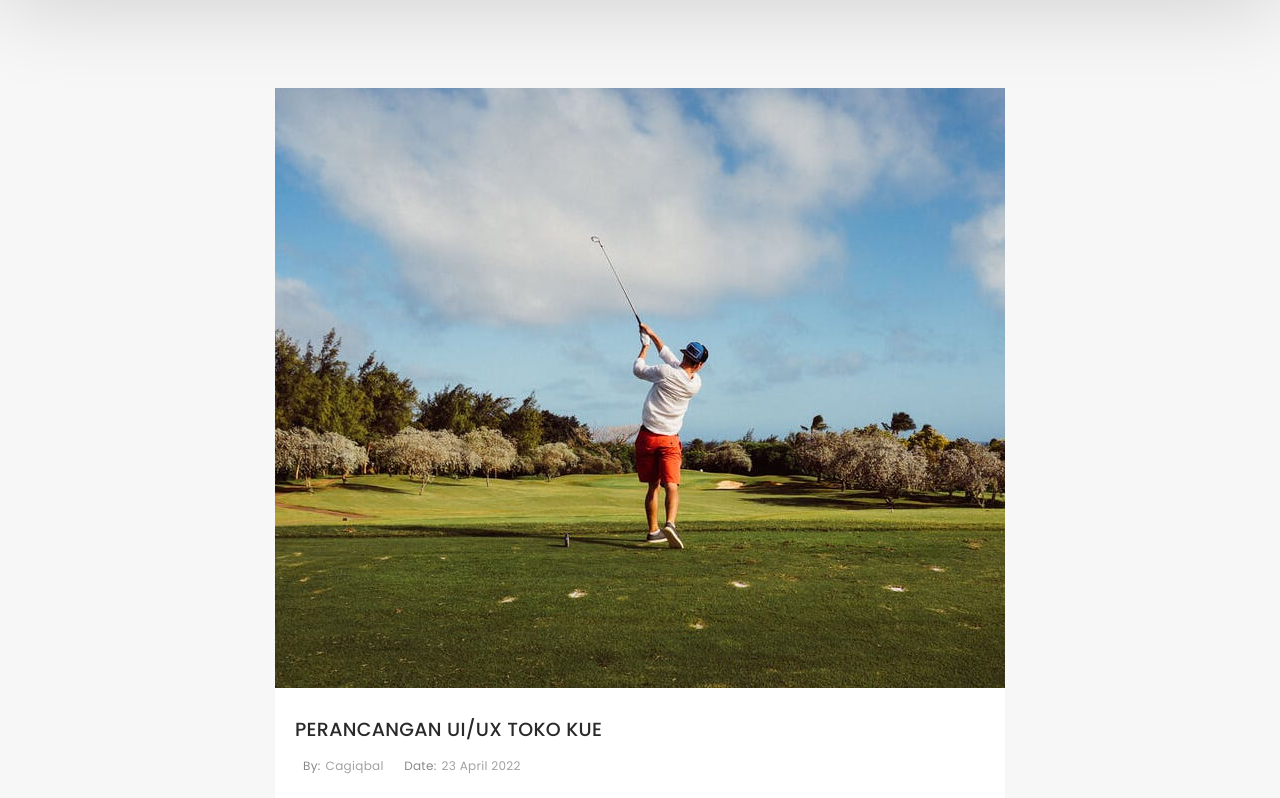
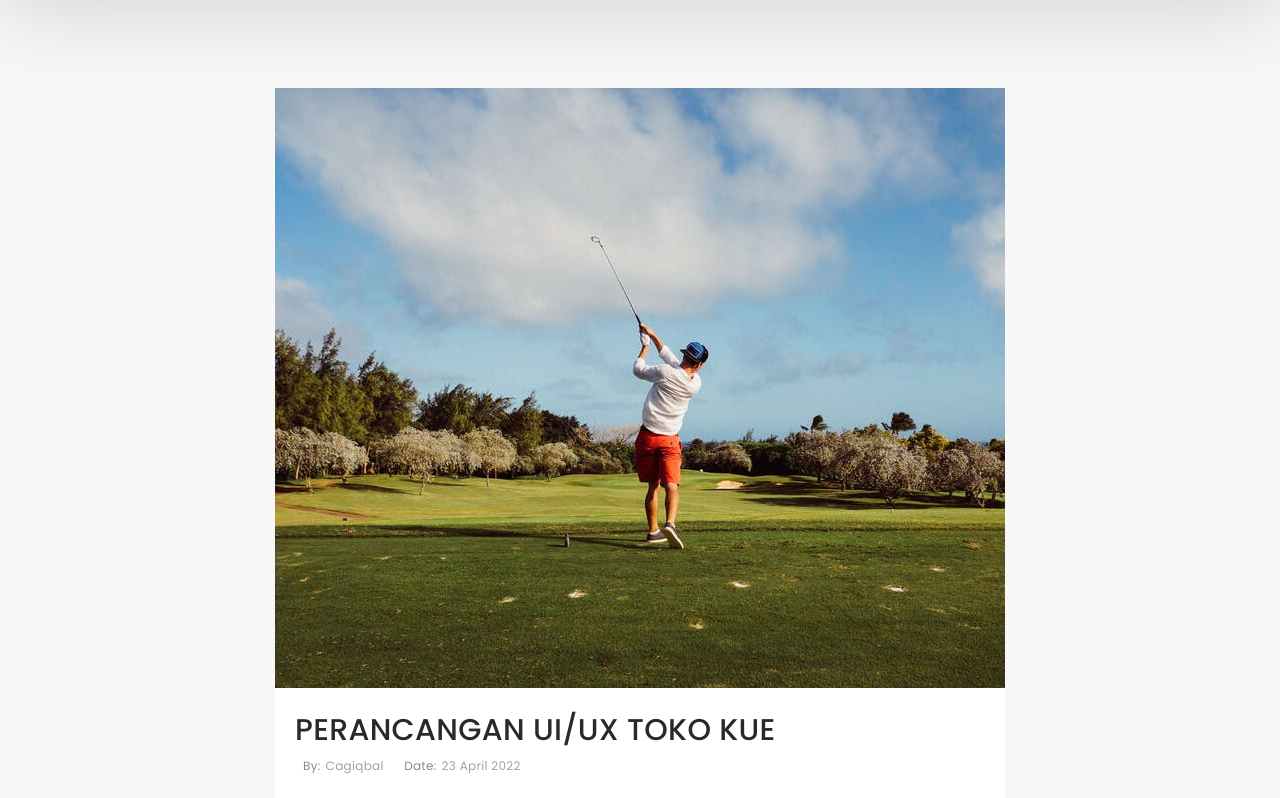
Before and after one commit to cagiqbal/cagiqbal, a plain HTML site: page blog-single.html in a window 1280 px wide. Shown: the part 92-890 px from the top of the page. Drawn offline with Linux system fonts and the light colour scheme; a web font is replaced by a local one.

Commit message:
Update blog.css

```diff
--- a/css/blog.css
+++ b/css/blog.css
@@ -38,7 +38,7 @@
 
 .journal-txt h4 a {
   display: block;
-  font-size: 19px;
+  font-size: 30px;
   line-height: 24px;
   margin: 0 0 13px 0;
   font-weight: 500;
```
